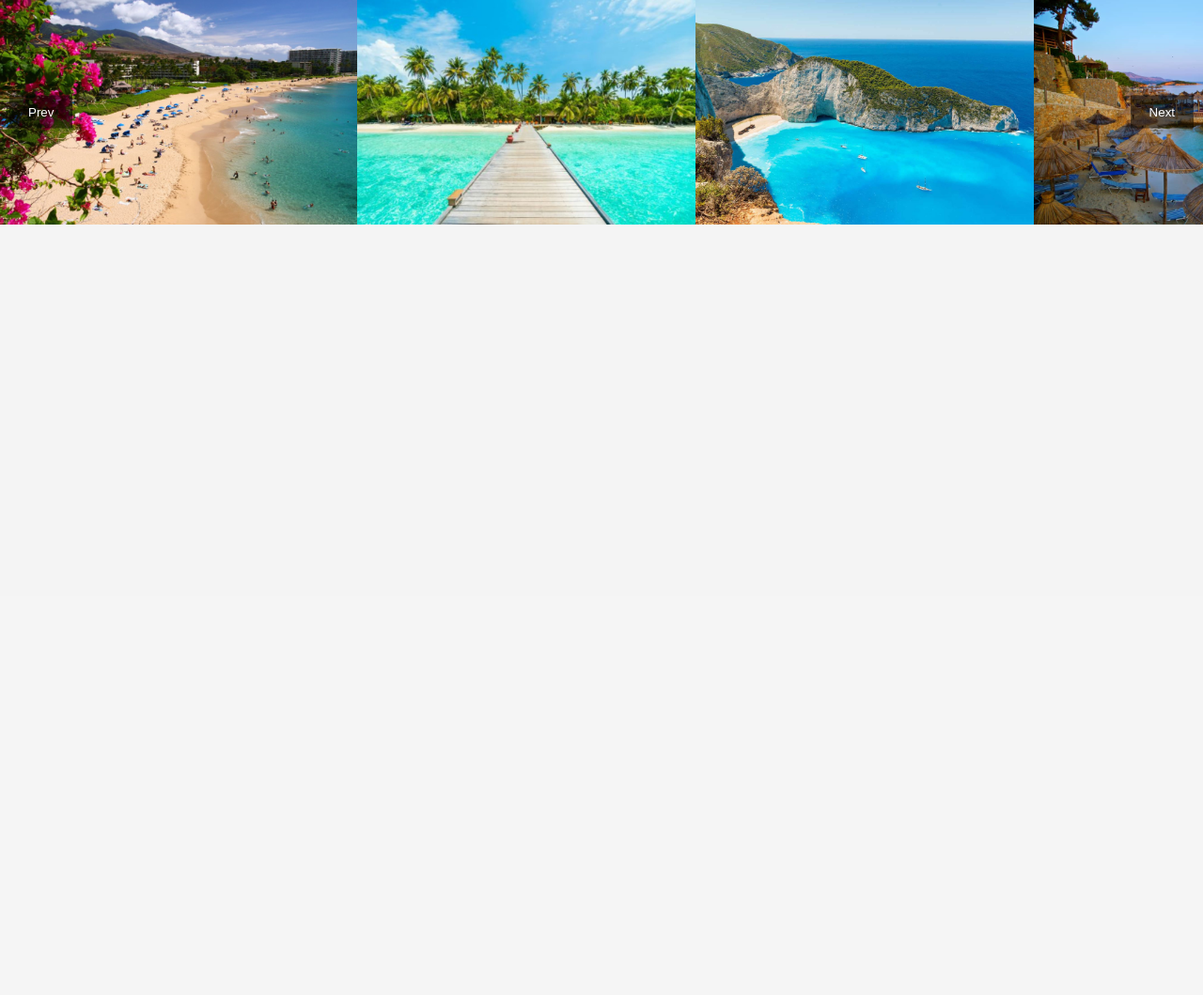
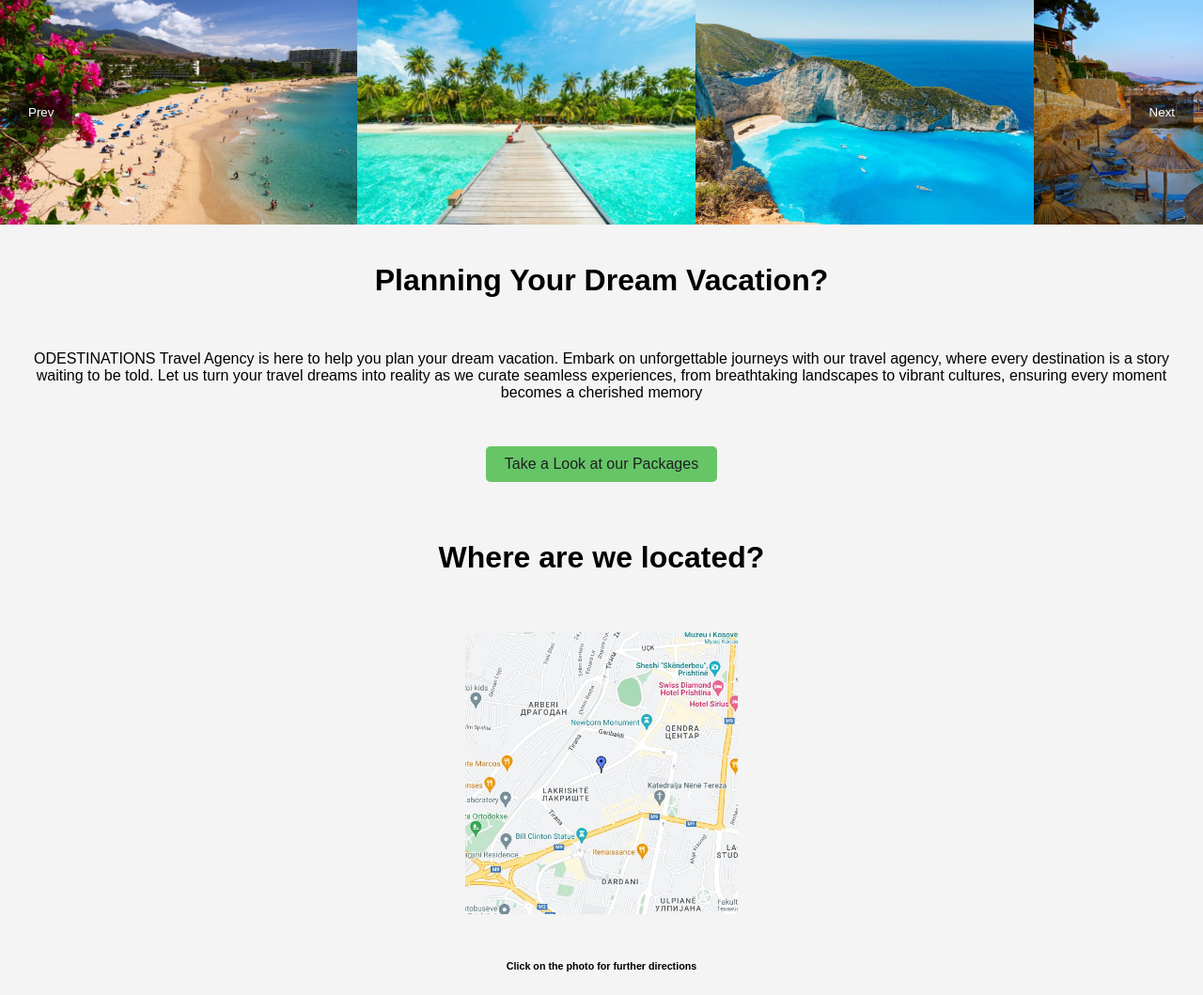
Before and after one commit to OketaShuki/ProjektiFinalWeb, a PHP site: page / in a window 1280 px wide. Shown: the part 166-1225 px from the top of the page at 94% size. Before the commit the page ends 405 px from the top, so only its background shows below. Run offline with PHP 8.4, Linux system fonts and the light colour scheme.

Commit message:
Shtova nje locationfoto ku klikojme dhe na shfaq lokacionin ne google maps dhe nje paragraf posht fotos poashtu nje buton qe eshte i lidhur me faqen specialoffers dhe nje h1 dhe paragraf

```diff
--- a/index.html
+++ b/index.html
@@ -48,6 +48,29 @@
            <!-- <button class="prevBtn" onclick="return ktheje()">Prev</button>
             <button class="nextBtn">Next</button> -->
         </div>
+        <div class="paragrafetdhemaps">
+            <div class="teksti">
+                 <h1>Planning Your Dream Vacation?</h1>
+                <br>
+                <p>ODESTINATIONS Travel Agency is here to help you plan your dream vacation.
+                    Embark on unforgettable journeys with our travel agency, where every destination
+                    is a story waiting to be told. Let us turn your travel dreams into reality as we curate seamless experiences,
+                    from breathtaking landscapes to vibrant cultures, ensuring every moment becomes a cherished memory
+                    </p>
+                </div>
+                <div class="butoni">
+                    <a href="specialoffers.html" class="package-button">Take a Look at our Packages</a>
+                </div>
+                <div class="tekstidyte">
+                    <h1>Where are we located?</h1>
+                </div>
+                <div class="fotoemaps">
+                    <a href="https://www.google.rs/maps/place/Pristina/@42.6663727,21.1175277,13z/data=!3m1!4b1!4m6!3m5!1s0x13549ee605110927:0x9365bfdf385eb95a!8m2!3d42.6629138!4d21.1655028!16zL20vMDFueWhs?entry=ttu">
+                        <img src="images/locationprishtine.jpg" alt="">
+                    </a>
+                    <h6>Click on the photo for further directions</h6>
+                </div>
+            </div>
     </main>
 
     <script src="script.js"></script>
--- a/style.css
+++ b/style.css
@@ -102,3 +102,34 @@ button {
 .nextBtn {
   right: 10px;
 }
+
+.paragrafetdhemaps {
+  display: flex;
+  flex-direction: column;
+  align-items: center;
+  text-align: center;
+}
+.teksti {
+  margin: 20px;
+}
+.package-button {
+  margin: 20px 0;
+  background-color: rgb(102, 197, 102);
+    padding: 10px 20px;
+    border-radius: 5px;
+    display: inline-block;
+    text-decoration: none;
+    /*padding: 10px;*//*per me zgjeru buttonin*/
+    margin-top: 5%;
+    color: #1f2024;
+}
+.tekstidyte {
+  margin: 20px;
+}
+.fotoemaps img {
+  margin: 20px 0;
+  max-width: 100%;
+  max-height: 300px;
+  height: auto;
+
+}
```
